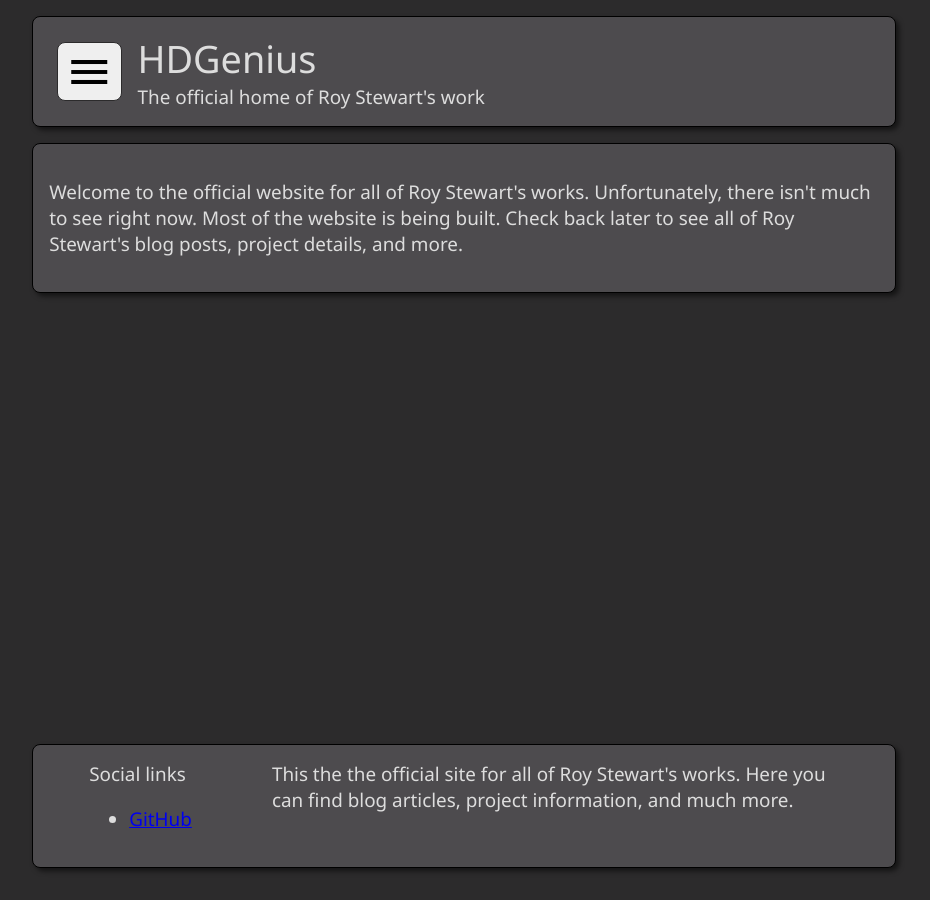
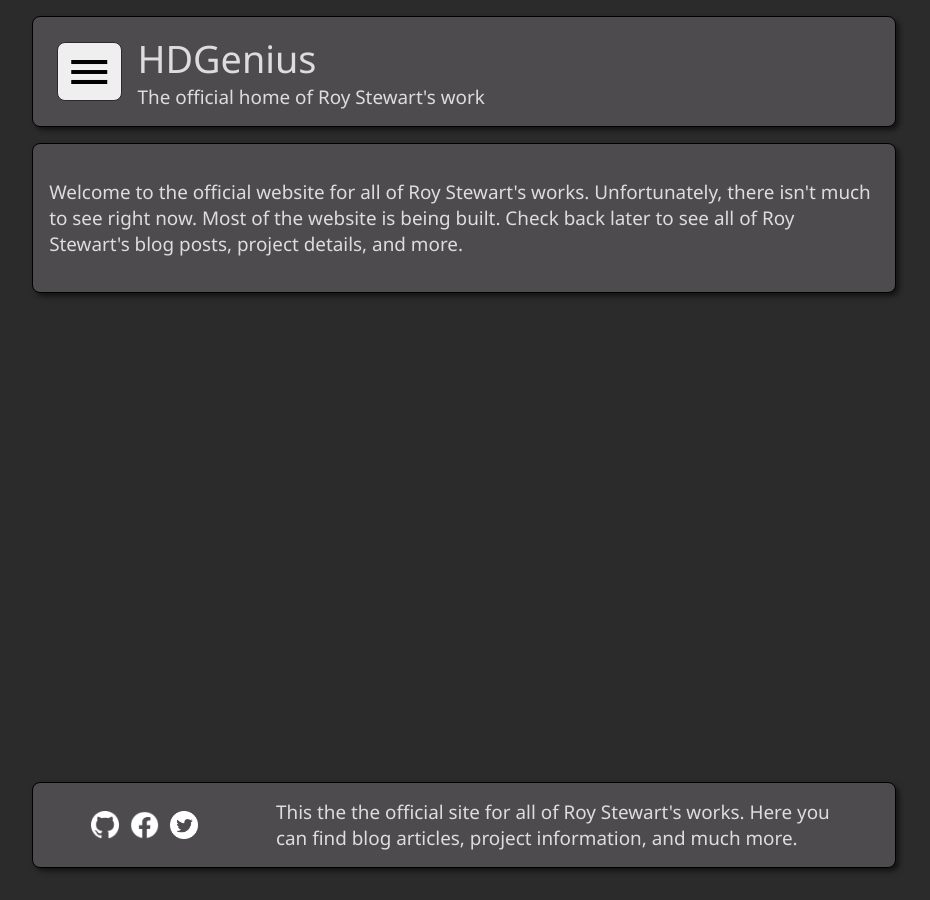
Before and after one commit to roy-stewart/roy-stewart.github.io, a Jekyll site: the page built from index.html, in a window 1280 px wide. Shown: the whole page, without its empty margins (176-1106 px from the left). Built offline with Jekyll 4.4.1, drawn with Linux system fonts in a browser that asks for light colours.

Commit message:
Added more social links and updated the social links to use logos

```diff
--- a/_includes/footer.html
+++ b/_includes/footer.html
@@ -1,11 +1,10 @@
 <footer id="site-footer" class="block-element">
-    <div>
-        <span>Social links</span>
-        <ul>
-            {% for link in site.data.social_links %}
-                <li><a href="{{ link.url }}">{{ link.name }}</a></li>
-            {% endfor %}
-        </ul>
+    <div id="site-footer-social-links">
+        {% for link in site.data.social_links %}
+                <a class="social-link" href="{{ link.url }}">
+                    <img class="social-logo" src="{{ link.image }}" alt="{{ link.name }}"/>
+                </a>
+        {% endfor %}
     </div>
     <div id="site-footer-description">
         {{ site.description }}
--- /dev/null
+++ b/_sass/social_links.scss
@@ -0,0 +1,15 @@
+#site-footer-social-links {
+    display: flex;
+    flex-direction: row;
+    align-items: center;
+    justify-content: center;
+}
+
+.social-link {
+    margin: 0.3em;
+
+    .social-logo {
+        width: 1.5em;
+        height: auto;
+    }
+}
--- a/main.scss
+++ b/main.scss
@@ -25,6 +25,8 @@
     font-weight: bold;
 }
 
+@import 'social_links';
+
 @import 'page_layout';
 @import 'gallery';
 
```
Also changed, not shown: _data/social_links.yml (+7 -0 lines), assets/facebook-logo.png (added), assets/github-logo.png (added), assets/twitter-logo.png (added).
